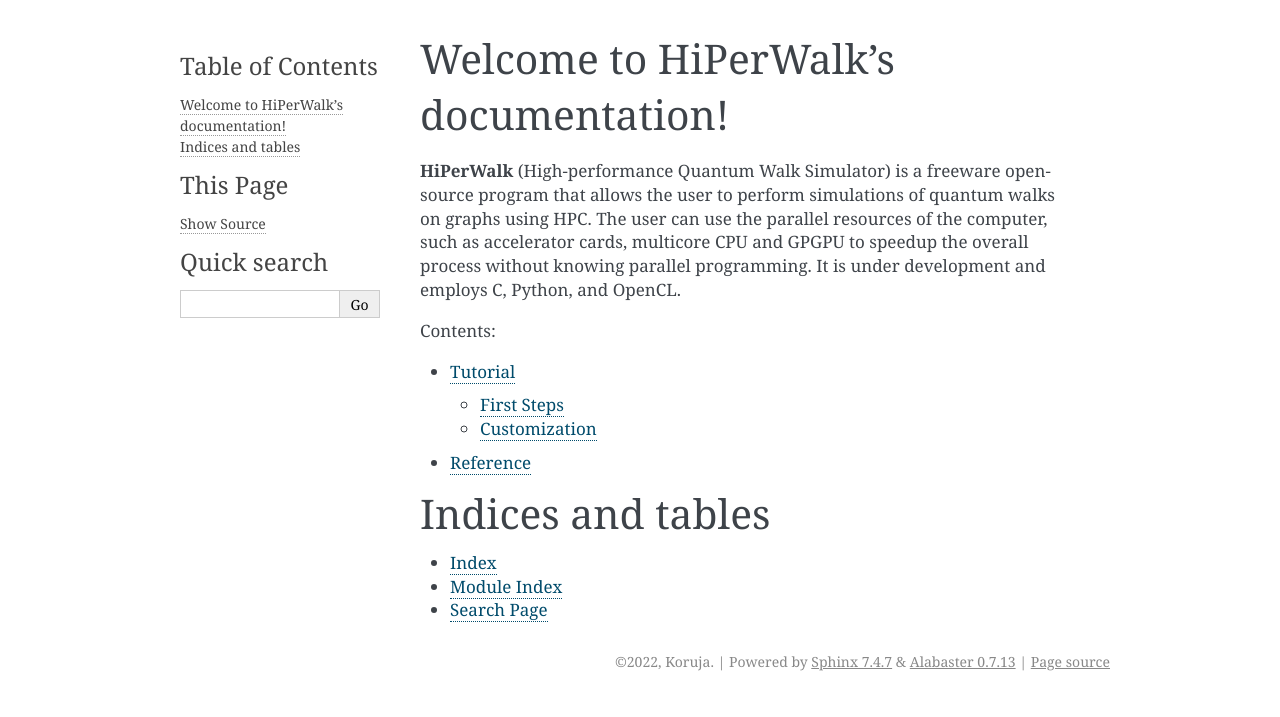
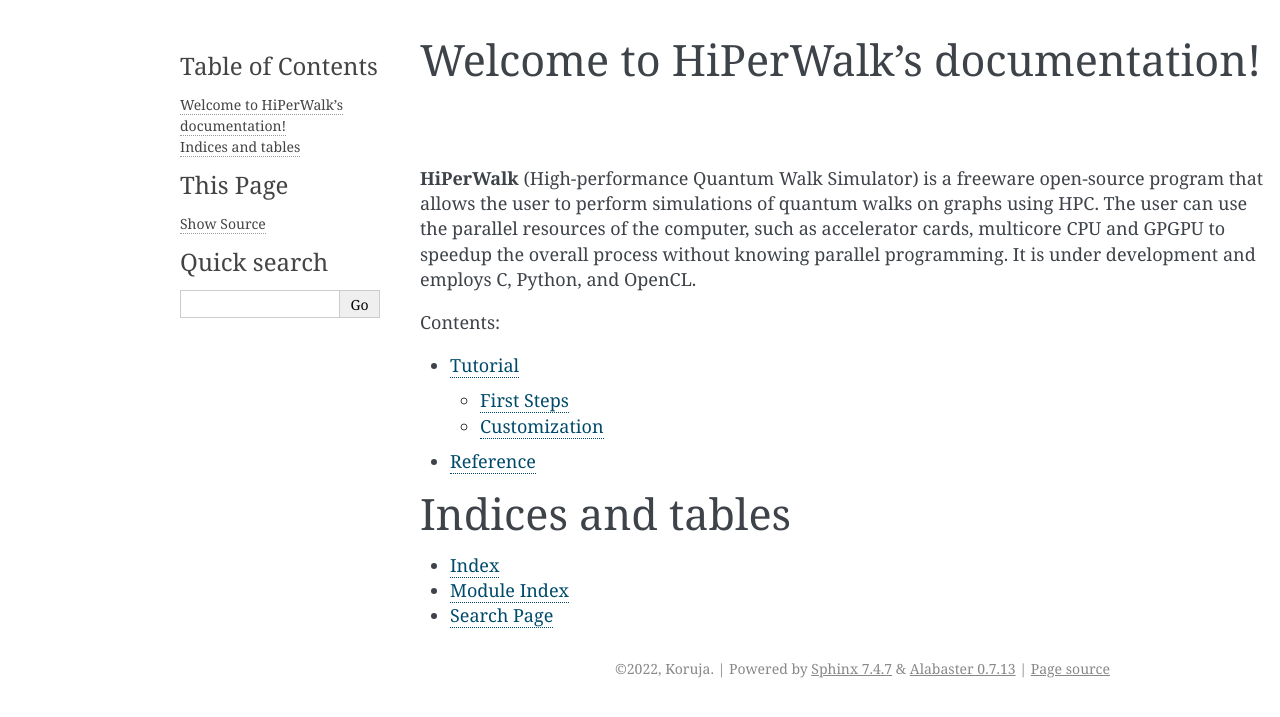
Before and after one commit to hiperwalk/hiperwalk, a Sphinx documentation site: the page built from docs/source/index.rst, in a window 1280 px wide. Shown: the top 717 px of the page. Built offline with Sphinx 7.4.7, drawn with Linux system fonts in a browser that asks for light colours.

Commit message:
Improve documentation code looking

```diff
--- /dev/null
+++ b/docs/source/_static/custom.css
@@ -0,0 +1,21 @@
+div.document {
+	min-width: 65%;
+	max-width: 80%;
+}
+
+body {
+	font-size: 18px;
+}
+
+div.body {
+	min-width: 850px;
+	max-width: 1400px;
+}
+
+div.highlight {
+	font-size: smaller;
+}
+
+div.highlight pre {
+	padding: 7px 10px;
+}
--- a/docs/source/_templates/autoclass.rst
+++ b/docs/source/_templates/autoclass.rst
@@ -1,3 +1,7 @@
+..
+    [comment] Adapted from Sphinx-Autosummary-Recursion.
+    https://github.com/JamesALeedham/Sphinx-Autosummary-Recursion/tree/master/docs/_templates
+
 {{ fullname | escape | underline}}
 
 .. currentmodule:: {{ module }}
--- a/docs/source/_templates/automodule.rst
+++ b/docs/source/_templates/automodule.rst
@@ -1,3 +1,7 @@
+..
+    [comment] Adapted from Sphinx-Autosummary-Recursion.
+    https://github.com/JamesALeedham/Sphinx-Autosummary-Recursion/tree/master/docs/_templates
+
 {{ fullname | escape | underline}}
 
 .. automodule:: {{ fullname }}
--- a/docs/source/conf.py
+++ b/docs/source/conf.py
@@ -33,7 +33,6 @@
 extensions = [
     'sphinx.ext.autodoc',
     'sphinx.ext.autosummary',
-    'sphinx.ext.intersphinx',
     'sphinx.ext.viewcode',
     'sphinx_autodoc_typehints',
 ]
```
